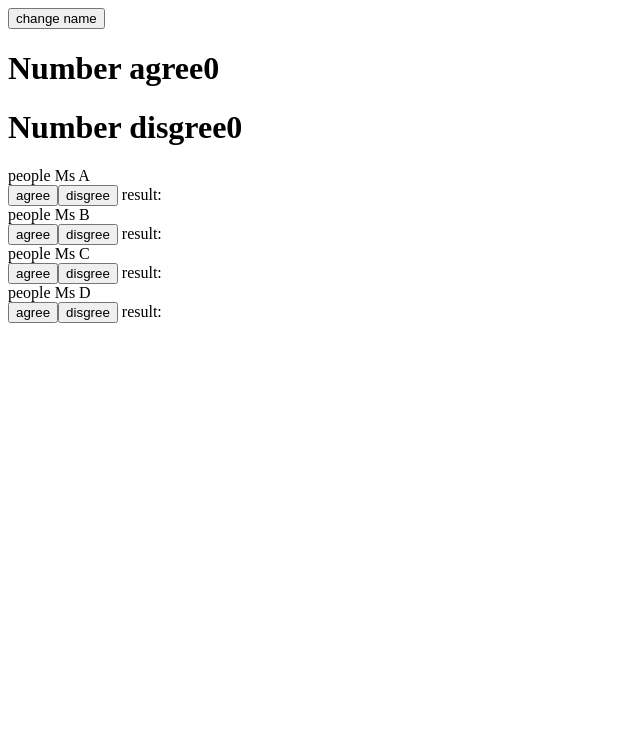
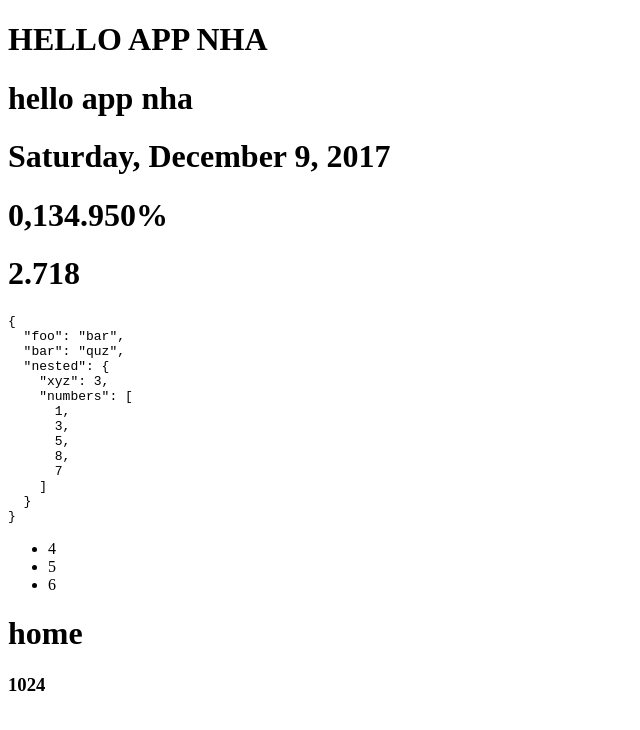
Before and after one commit to diemxuan2812/study-angular2, an Angular app: page / in a window 1280 px wide. Shown: the top 730 px of the page, without its empty margins (0-640 px from the left). Built offline with nearby package versions, Linux system fonts and the light colour scheme.

Commit message:
example 14

```diff
--- a/src/app/app.component.html
+++ b/src/app/app.component.html
@@ -1,5 +1,10 @@
-<!--The content below is only a placeholder and can be replaced.-->
-<button (click)="changeName()">change name</button>
-<h1>Number agree{{agree}}</h1>
-<h1>Number disgree{{disgree}}</h1>
-<app-home  *ngFor="let pepole of pepoles" [name]="pepole" (onVote)="parentVote($event)"></app-home>
+<h1>{{title | uppercase}}</h1>
+<h1>{{title | lowercase}}</h1>
+<h1>{{date | date:'fullDate'}}</h1>
+<h1>{{percentNumber | percent:'4.3-5'}}</h1>
+<h1>{{e | number}}</h1>
+<pre>{{object | json}}</pre>
+<ul>
+  <li *ngFor="let collection of collections | slice:1:4">{{collection}}</li>
+</ul>
+<app-home></app-home>
--- a/src/app/app.component.ts
+++ b/src/app/app.component.ts
@@ -1,6 +1,4 @@
-import {Component, ViewChild} from '@angular/core';
-
-import {HomeComponent} from './home/home.component';
+import {Component} from '@angular/core';
 
 @Component({
   selector: 'app-root',
@@ -8,20 +6,10 @@ import {HomeComponent} from './home/home.component';
   styleUrls: ['./app.component.css']
 })
 export class AppComponent {
-  title = 'app nha';
-  pepoles: string[] = ['Ms A', 'Ms B', 'Ms C', 'Ms D'];
-  agree = 0;
-  disgree = 0;
-@ViewChild(HomeComponent)
-private homeComponent: HomeComponent;
-  changeName() {
-    this.homeComponent.setname('change name in parent');
-  }
-  parentVote(agree: boolean) {
-    if (agree) {
-      this.agree++ ;
-    } else {
-      this.disgree++;
-    }
-  }
+  title = 'Hello app nha';
+  date = new Date();
+  percentNumber = 1.3495;
+  e = 2.7184;
+  object: Object = {foo: 'bar', bar: 'quz', nested: {xyz: 3, numbers: [1, 3, 5, 8, 7]}};
+  collections: number [] = [1, 4, 5, 6, 8];
 }
--- a/src/app/app.module.ts
+++ b/src/app/app.module.ts
@@ -5,11 +5,14 @@ import { NgModule } from '@angular/core';
 import { AppComponent } from './app.component';
 import { HomeComponent} from './home/home.component';
 
+import { ExponentialStrengthPipe} from './pipes/exponential-strength.pipe';
+
 
 @NgModule({
   declarations: [
     AppComponent,
-    HomeComponent
+    HomeComponent,
+    ExponentialStrengthPipe
   ],
   imports: [
     BrowserModule
--- a/src/app/home/home.component.html
+++ b/src/app/home/home.component.html
@@ -1,5 +1,2 @@
-
-<div>people {{name}}</div>
-<button [disabled]="voted" (click)="vote(true)">agree</button>
-<button [disabled]="voted" (click)="vote(false)">disgree</button>
-result: {{result}}
+<h1>home</h1>
+<h3>{{2 | exponentialStrength:10}}</h3>
--- a/src/app/home/home.component.ts
+++ b/src/app/home/home.component.ts
@@ -1,4 +1,4 @@
-import {Component, Input, Output, EventEmitter} from '@angular/core';
+import {Component } from '@angular/core';
 
 
 @Component({
@@ -7,18 +7,4 @@ import {Component, Input, Output, EventEmitter} from '@angular/core';
   styleUrls: ['./home.component.css']
 })
 export class HomeComponent {
-  @Input() name: string;
-  @Output() onVote = new EventEmitter<boolean>();
-  voted = false;
-  result;
-
-  setname(name: string) {
-    this.name = name;
-  }
-
-  vote(agree: boolean) {
-    this.voted = true;
-    this.result = agree;
-    this.onVote.emit(agree);
-  }
 }
--- /dev/null
+++ b/src/app/pipes/exponential-strength.pipe.ts
@@ -0,0 +1,18 @@
+import {Pipe, PipeTransform} from '@angular/core';
+
+/*
+ * Raise the value exponentially
+ * Takes an exponent argument that defaults to 1.
+ * Usage:
+ *   value | exponentialStrength:exponent
+ * Example:
+ *   {{ 2 | exponentialStrength:10 }}
+ *   formats to: 1024
+*/
+@Pipe({name: 'exponentialStrength'})
+export class ExponentialStrengthPipe implements PipeTransform {
+  transform(value: number, exponent: string): number {
+    const exp = parseFloat(exponent);
+    return Math.pow(value, isNaN(exp) ? 1 : exp);
+  }
+}
```
